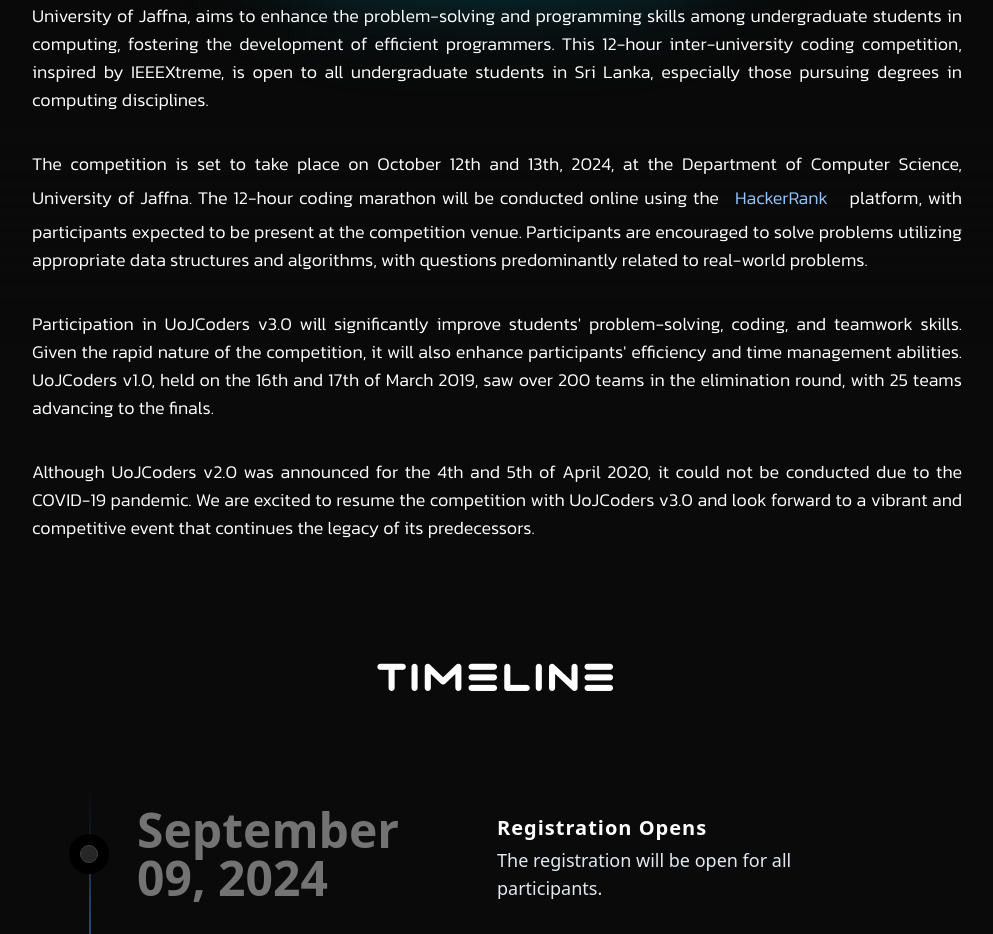
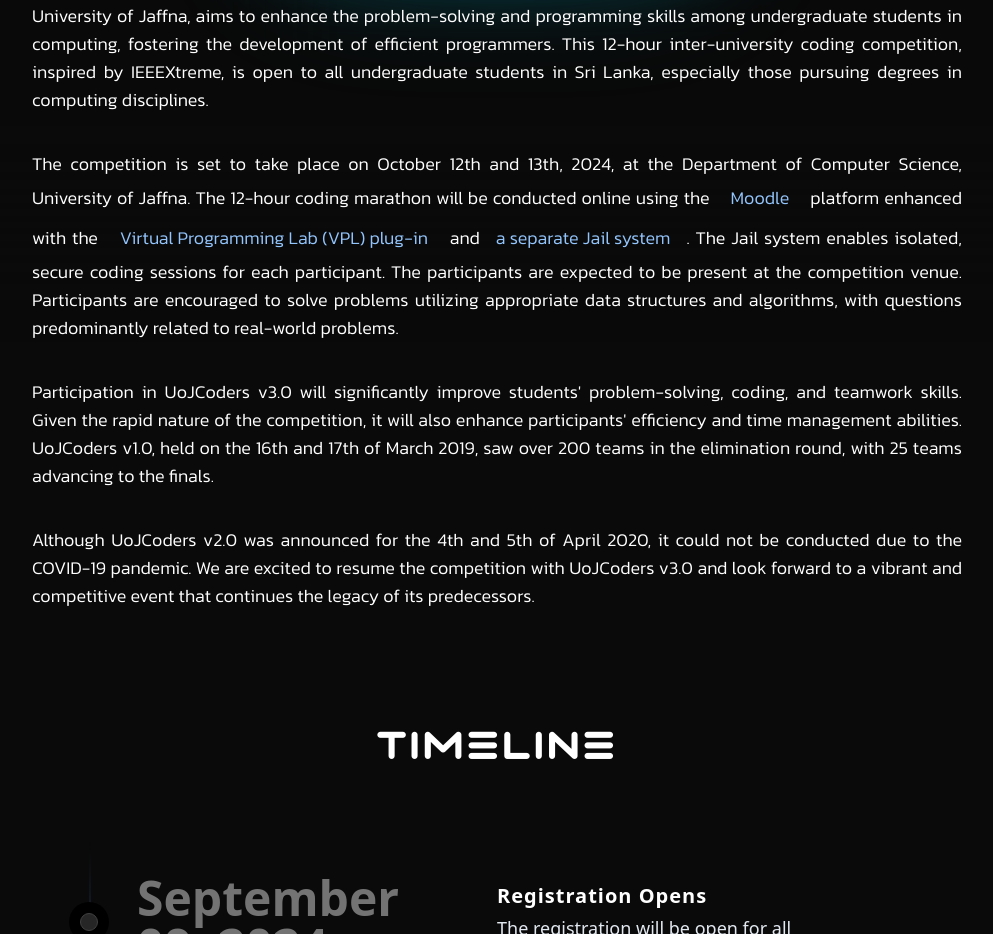
Before and after one commit to RNViththagan/uoj_coders, a Next.js app: page / in a window 1280 px wide. Shown: the part 1262-2196 px from the top of the page, without its empty margins (143-1136 px from the left). Built offline with nearby package versions, Linux system fonts and the light colour scheme.

Commit message:
about section updated with moodle details

```diff
--- a/components/about-section.tsx
+++ b/components/about-section.tsx
@@ -4,6 +4,20 @@ import { motion } from "framer-motion";
 import { LampContainer } from "@/components/ui/lamp";
 import Link from "next/link";
 import { Button } from "./ui/button";
+
+const LinkButton = ({ link, title }) => {
+    return (
+        <Button
+            variant="link"
+            className="text-blue-300 py-4 text-sm lg:text-lg 2xl:text-xl font-extralight lg:font-light"
+            asChild
+        >
+            <Link href={link} target="_blank" rel="noopener noreferrer">
+                {title}
+            </Link>
+        </Button>
+    );
+};
 
 export function AboutSection() {
   return (
@@ -49,20 +63,13 @@ export function AboutSection() {
             }}
             className="text-white py-4 text-sm lg:text-lg 2xl:text-xl text-justify font-extralight lg:font-light">
             The competition is set to take place on October 12th and 13th, 2024,
-            at the Department of Computer Science, University of Jaffna. The
-            12-hour coding marathon will be conducted online using the
-            <Button
-              variant={"link"}
-              className="text-blue-300 py-4 text-sm lg:text-lg 2xl:text-xl font-extralight lg:font-light"
-              asChild>
-              <Link href={"https://www.hackerrank.com"} target="_blank">
-                HackerRank
-              </Link>
-            </Button>{" "}
-            platform, with participants expected to be present at the
-            competition venue. Participants are encouraged to solve problems
-            utilizing appropriate data structures and algorithms, with questions
-            predominantly related to real-world problems.
+            at the Department of Computer Science, University of Jaffna. The 12-hour coding marathon will be conducted online using the <LinkButton link={"http://moodle.org/"} title={"Moodle"}/> platform enhanced with the  <LinkButton link={"https://vpl.dis.ulpgc.es/"} title={"Virtual Programming Lab (VPL) plug-in"}/> and
+              <LinkButton link={"https://vpl.dis.ulpgc.es/documentation/vpl-jail-system-3.0.1/"} title={"a separate Jail system"}/>
+              . The Jail system enables isolated, secure coding sessions for each participant.
+              The participants are expected to be present at the competition venue.
+              Participants are encouraged to solve problems utilizing appropriate data
+              structures and algorithms, with questions predominantly related to
+              real-world problems.
           </motion.p>
           <motion.p
             initial={{ opacity: 0.5, y: 100 }}
```
